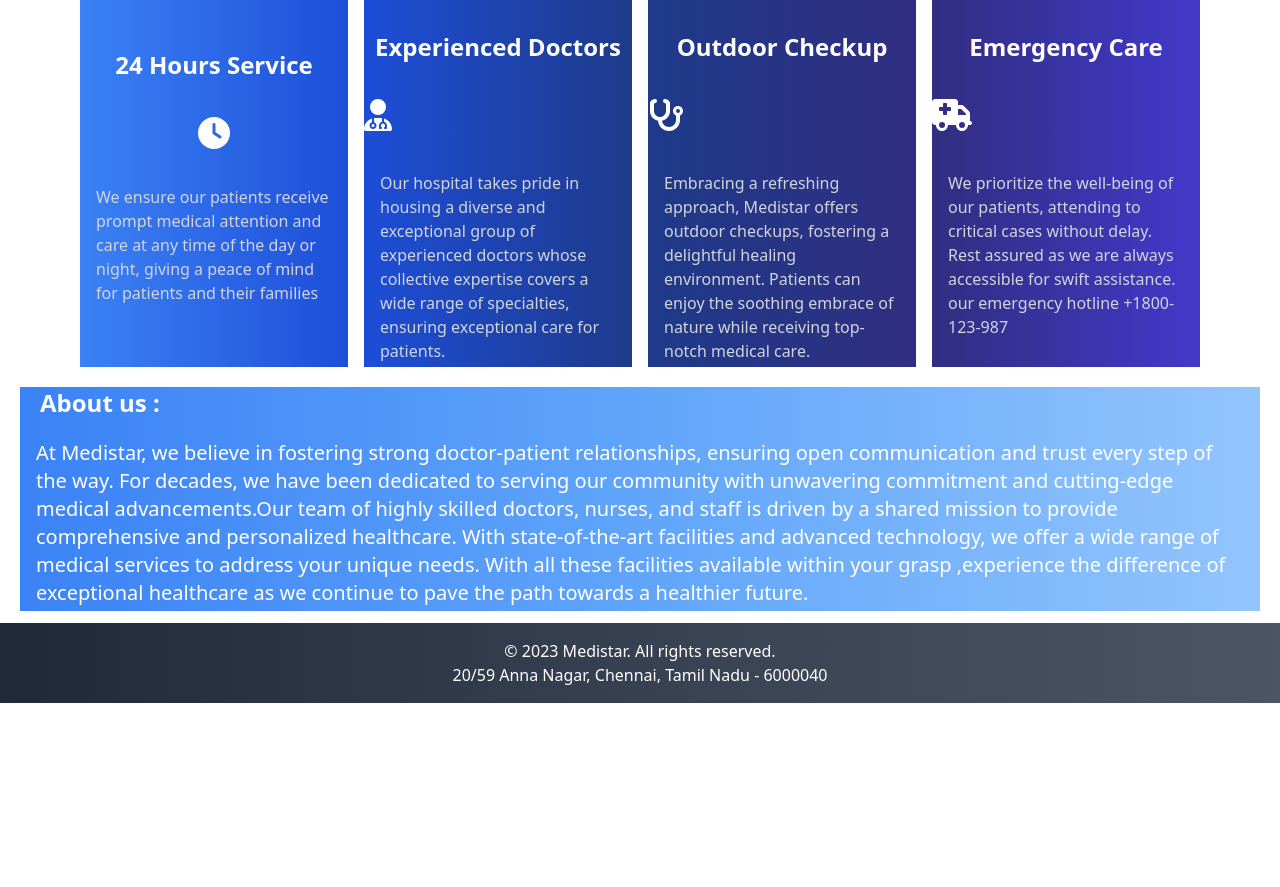
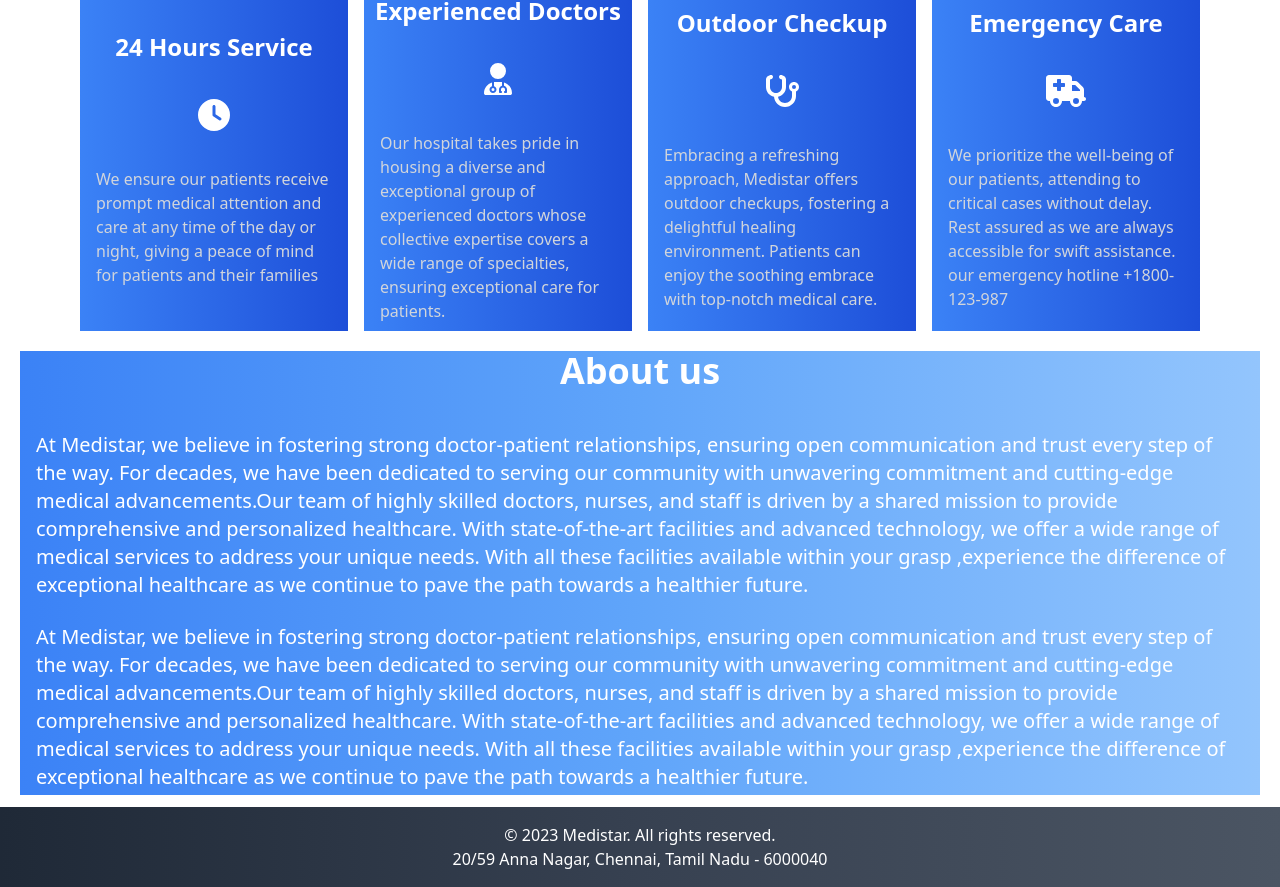
Before and after one commit to VikrantRamesh/Medistar, a React (Create React App) app in the folder client/: page / in a window 1280 px wide. Shown: the part 629-1516 px from the top of the page. Before the commit the page ends 1332 px from the top, so only its background shows below. Built offline with nearby package versions, Linux system fonts and the light colour scheme; no server answers; what tw-elements would draw is missing.

Commit message:
Update Home.jsx

```diff
--- a/client/src/components/Home.jsx
+++ b/client/src/components/Home.jsx
@@ -30,44 +30,56 @@
     </div>
 
     <div className="grid grid-cols-4 gap-4  mx-20 my-5">
-      <div className="bg-gradient-to-r from-blue-500 to-blue-700 flex-col flex justify-center "><h1 className="text-white flex justify-center font-bold text-2xl ">24 Hours Service</h1>
-      <FontAwesomeIcon icon={faClock} style={{color: "#ffffff",}} size='2xl' className=" flex justify-center my-9 " />
+    <div className="bg-gradient-to-r from-blue-500 to-blue-700 flex-col py-10 flex justify-center "><h1 className="text-white flex justify-center font-bold text-2xl ">24 Hours Service</h1>
+          <FontAwesomeIcon icon={faClock} style={{color: "#ffffff"}} size='2xl' className=" flex justify-center my-9 " />
           <p className=" inline-block pb-1 text-gray-300 flex justify-center mx-4  ">
           We ensure our patients receive prompt medical attention and care at any time of the day or night,
           giving a peace of mind for patients and their families
           </p>
       </div>
-      <div className="bg-gradient-to-r from-blue-700 to-blue-900"><h1 className="text-white flex justify-center font-bold mt-10 text-2xl">Experienced Doctors</h1>
+      <div className="bg-gradient-to-r from-blue-500 to-blue-700 flex-col flex justify-center "><h1 className="text-white flex justify-center font-bold text-2xl ">Experienced Doctors</h1>
       <FontAwesomeIcon icon={faUserDoctor} style={{color: "#ffffff",}} size='2xl' className="flex justify-center my-9" />
-      <p className=" inline-block pb-1 text-gray-300 flex justify-center mx-4 mt-10 ">
+          <p className=" inline-block pb-1 text-gray-300 flex justify-center mx-4  ">
           Our hospital takes pride in housing a diverse and exceptional group of experienced doctors whose collective expertise covers a wide range of specialties, ensuring exceptional care for patients.
           </p>
+      </div>
 
-      </div>
-      <div className="bg-gradient-to-r from-blue-900 to-indigo-900"><h1 className="text-white flex justify-center font-bold mt-10 text-2xl">Outdoor Checkup</h1>
+      <div className="bg-gradient-to-r from-blue-500 to-blue-700 flex-col flex justify-center "><h1 className="text-white flex justify-center font-bold text-2xl ">Outdoor Checkup</h1>
       <FontAwesomeIcon icon={faStethoscope} style={{color: "#ffffff",}} size='2xl' className="flex justify-center my-9 " />
-      <p className=" inline-block pb-1 text-gray-300 flex justify-center mx-4 mt-10  " >
+          <p className=" inline-block pb-1 text-gray-300 flex justify-center mx-4  ">
           Embracing a refreshing approach, Medistar offers outdoor checkups, fostering a delightful healing environment.
-Patients can enjoy the soothing embrace of nature while receiving top-notch medical care.
-
+Patients can enjoy the soothing embrace with top-notch medical care.
           </p>
       </div>
-      <div className="bg-gradient-to-r from-indigo-900 to-indigo-700"><h1 className="text-white flex justify-center font-bold mt-10 text-2xl">Emergency Care</h1>
+
+      <div className="bg-gradient-to-r from-blue-500 to-blue-700 flex-col flex justify-center "><h1 className="text-white flex justify-center font-bold text-2xl ">Emergency Care</h1>
       <FontAwesomeIcon icon={faTruckMedical} style={{color: "#ffffff",}} size='2xl' className="flex justify-center my-9 "  />
-      <p className=" inline-block pb-1 text-gray-300 flex justify-center mx-4 mt-10"  >
+          <p className=" inline-block pb-1 text-gray-300 flex justify-center mx-4  ">
           We prioritize the well-being of our patients, attending to critical cases without delay. Rest assured as we are  always accessible for swift assistance. our emergency hotline +1800-123-987
           </p>
       </div>
+
+
     </div>
 
-    <div className="bg-gradient-to-r from-blue-500 via-blue-400 to-blue-300 mx-5 mt-5">
-
-<h2 className=" mt-5 mx-5 my-5 font-bold text-white ml text-2xl"  >  About us :  </h2>
+    <div className="bg-gradient-to-r from-blue-500 via-blue-400 to-blue-300 mx-5 mt-5 ">
+    <h2 className=" mt-5 mx-5 my-5 font-bold text-white ml text-4xl text-center mt-10"  >  About us  </h2>
+      <div className="grid grid-cols-2"></div>
+        <div>
           <p className="  inline-block pb-1 text-white flex justify-center mx-4 mt-5 text-xl ">
           At Medistar, we believe in fostering strong doctor-patient relationships, ensuring open communication and trust every step of the way.
           For decades, we have been dedicated to serving our community with unwavering commitment and cutting-edge medical advancements.Our team of highly skilled doctors, nurses, and staff is driven by a shared mission to provide comprehensive and personalized healthcare.
           With state-of-the-art facilities and advanced technology, we offer a wide range of medical services to address your unique needs. With all these facilities available within your grasp ,experience the difference of exceptional healthcare as we continue to pave the path towards a healthier future.
           </p>
+        </div>
+        <div>
+        <p className="  inline-block pb-1 text-white flex justify-center mx-4 mt-5 text-xl ">
+          At Medistar, we believe in fostering strong doctor-patient relationships, ensuring open communication and trust every step of the way.
+          For decades, we have been dedicated to serving our community with unwavering commitment and cutting-edge medical advancements.Our team of highly skilled doctors, nurses, and staff is driven by a shared mission to provide comprehensive and personalized healthcare.
+          With state-of-the-art facilities and advanced technology, we offer a wide range of medical services to address your unique needs. With all these facilities available within your grasp ,experience the difference of exceptional healthcare as we continue to pave the path towards a healthier future.
+          </p>
+        </div>
+
       </div>
     <div className="mt-3">
     <footer className="bg-gradient-to-r from-gray-800 via-gray-700 to-gray-600 text-white py-4   ">
```
Lines whose indentation alone changed are shown as unchanged.
